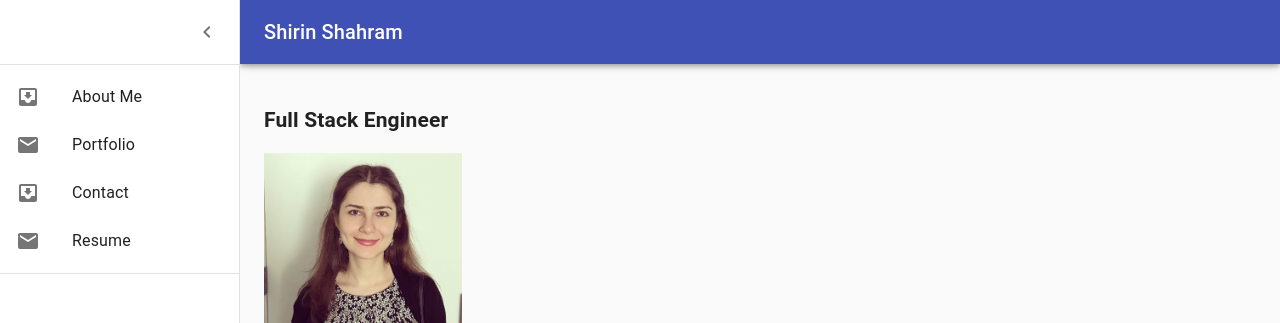
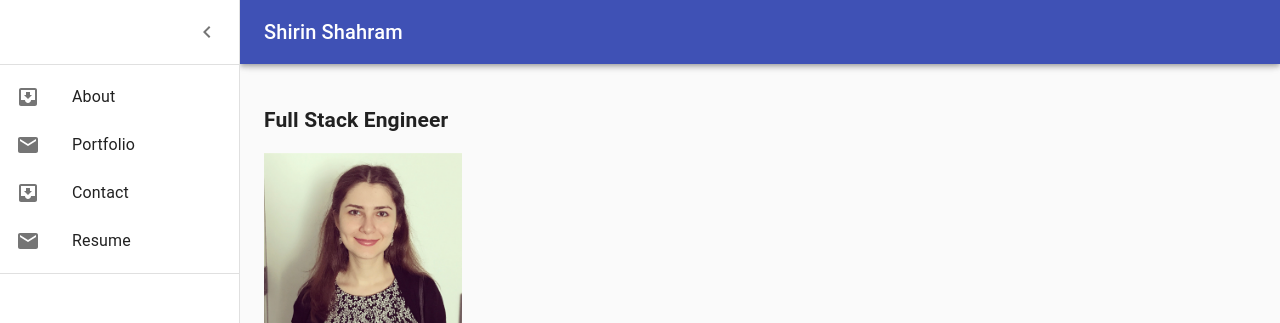
Before and after one commit to sshahram/react-portfolio, a React (Create React App) app: page / in a window 1280 px wide. Both pictures are taken after a click on the button "open drawer". Shown: the top 323 px of the page. Built offline with nearby package versions, Linux system fonts and the light colour scheme.

Commit message:
add About link to navbar

```diff
--- a/src/App.js
+++ b/src/App.js
@@ -7,7 +7,6 @@
     <div>
       <Header>
         <Switch>
-          <Route path='/About' component={About} />
           <Route path='/' component={About} />
         </Switch>
       </Header>
--- a/src/components/About/index.js
+++ b/src/components/About/index.js
@@ -5,7 +5,7 @@
     return (
         <section className="my-5">
             <h1 id="about">Full Stack Engineer</h1>
-            <img src={profileImage} style={{ width: "20%", height: "20%" }} alt="profile picture" />
+            <img src={profileImage} style={{ width: "20%", height: "20%" }} alt="profile" />
             <div>
                 <p>
                     Result-oriented and motivated Full Stack Developer with hands-on experience designing fully functional, mobile responsive and scalable applications.
--- a/src/components/Header/index.js
+++ b/src/components/Header/index.js
@@ -1,4 +1,5 @@
 import React from 'react';
+import { Link } from 'react-router-dom';
 import clsx from 'clsx';
 import { makeStyles, useTheme } from '@material-ui/core/styles';
 import Drawer from '@material-ui/core/Drawer';
@@ -130,8 +131,12 @@
         </div>
         <Divider />
         <List>
-          {['About Me', 'Portfolio', 'Contact', 'Resume'].map((text, index) => (
-            <ListItem button key={text}>
+          {['About', 'Portfolio', 'Contact', 'Resume'].map((text, index) => (
+            <ListItem
+                component={Link}
+                to={text}
+                button
+                key={text}>
               <ListItemIcon>{index % 2 === 0 ? <InboxIcon /> : <MailIcon />}</ListItemIcon>
               <ListItemText primary={text} />
             </ListItem>
```
